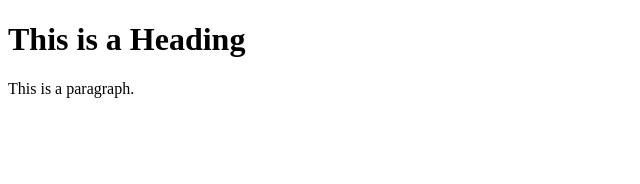
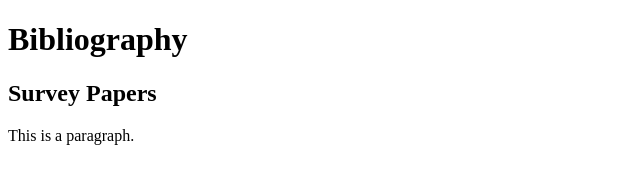
Before and after one commit to I076014/articles, a plain HTML site: page index.html in a window 1280 px wide. Shown: the whole page, without its empty margins (0-640 px from the left). Drawn offline with Linux system fonts and the light colour scheme.

Commit message:
Update index.html

```diff
--- a/index.html
+++ b/index.html
@@ -5,7 +5,10 @@
   <title>Article Collections</title>
 </head>
 <body>
-    <h1>This is a Heading</h1>
+    <h1>Bibliography</h1>
+  <h2>Survey Papers</h2>
     <p>This is a paragraph.</p>
+    <a href="http://baidu.com" Cloud ERP for mid-size enterprise</a>
+    <a href="url" Cloud ERP for mid-size enterprise</a>
 </body>
 </html>
```
